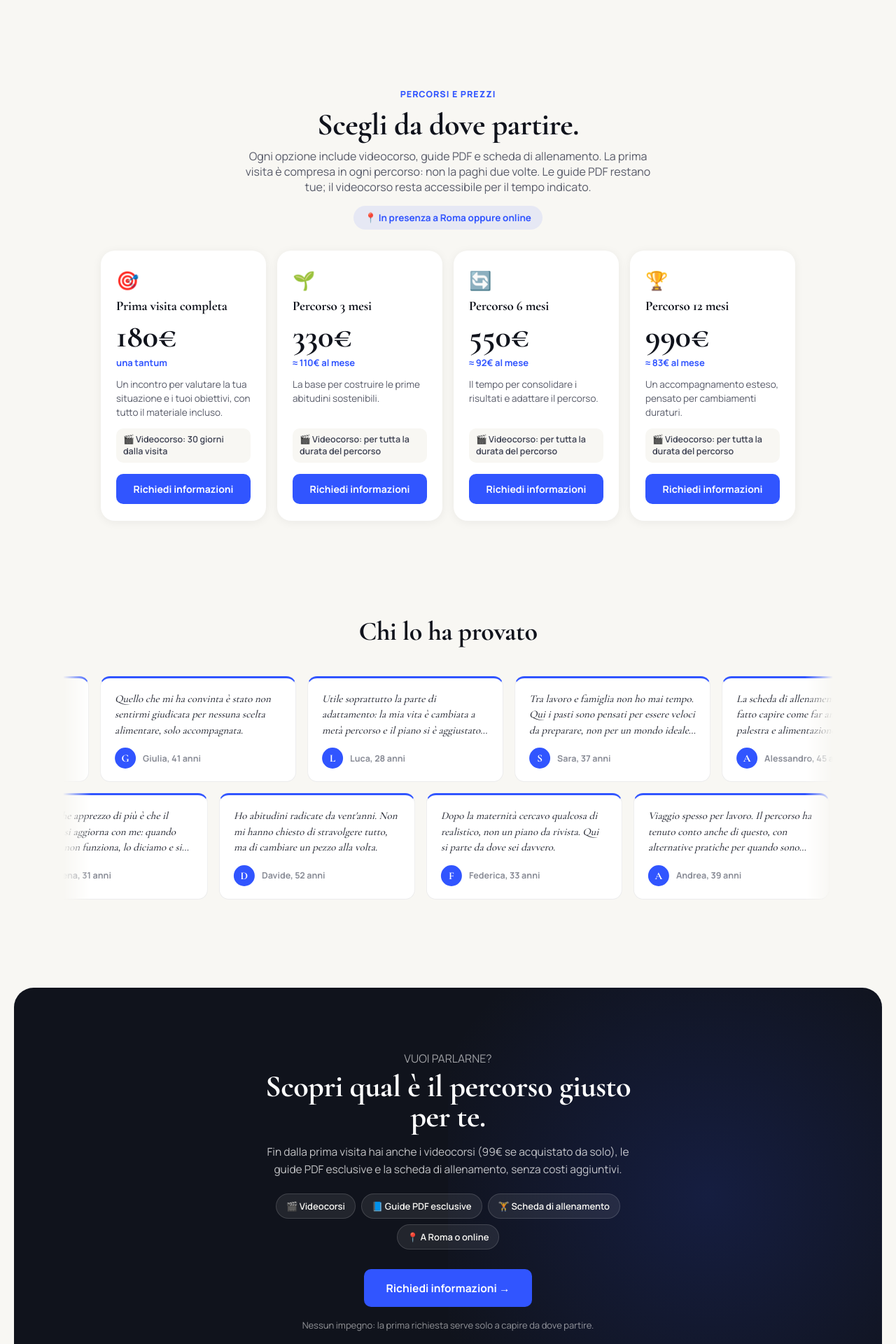
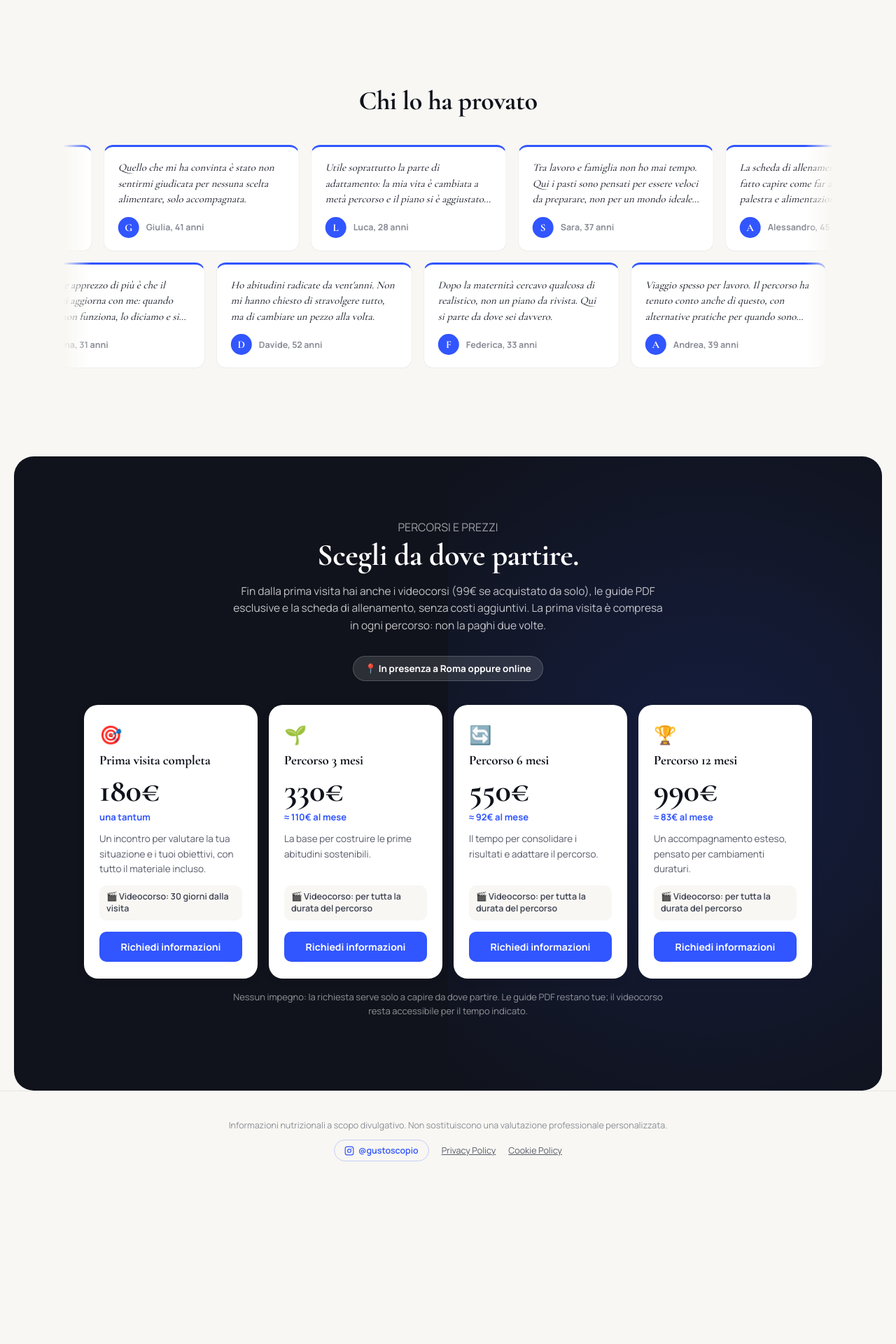
Before and after one commit to davidepalu94/gustoscopio, a React (Vite) app: page /percorsi-personalizzati in a window 1280 px wide. Shown: the part 2040-3960 px from the top of the page at 70% size. After the commit the page ends 3739 px from the top, so only its background shows below. Built offline with nearby package versions, Linux system fonts and the light colour scheme.

Commit message:
Add files via upload

```diff
--- a/src/pages/PercorsiPage.jsx
+++ b/src/pages/PercorsiPage.jsx
@@ -185,33 +185,6 @@ export default function PercorsiPage() {
         <p className="bonus-total">In tutto, <strong>{inc.totalValue}€</strong> di contenuti inclusi fin dalla prima visita.</p>
       </div>
 
-      <div className="section price-section" style={{ maxWidth: 1040 }}>
-        <div className="section-head" style={{ marginBottom: 8 }}>
-          <div className="percorsi-kicker">PERCORSI E PREZZI</div>
-          <h2 style={{ fontSize: 'clamp(30px, 5vw, 44px)' }}>Scegli da dove partire.</h2>
-          <p className="sub" style={{ maxWidth: 600, margin: '12px auto 0' }}>
-            Ogni opzione include videocorso, guide PDF e scheda di allenamento.
-            La prima visita è compresa in ogni percorso: non la paghi due volte.
-            Le guide PDF restano tue; il videocorso resta accessibile per il tempo indicato.
-          </p>
-          <div className="price-modality">📍 {MODALITA_LABEL}</div>
-        </div>
-
-        <div className="price-grid">
-          {PACKAGES.map((p) => (
-            <div className="price-card" key={p.id}>
-              <span className="price-icon">{p.icon}</span>
-              <h3>{p.label}</h3>
-              <div className="price-amount">{p.price}€</div>
-              <div className="price-sub">{perMonth(p) ? `≈ ${perMonth(p)}€ al mese` : 'una tantum'}</div>
-              <p className="price-desc">{p.desc}</p>
-              <div className="price-access">🎬 Videocorso: {p.months ? p.access : `${p.access} dalla visita`}</div>
-              <button className="add-btn price-btn" onClick={() => openModal(p.id)}>Richiedi informazioni</button>
-            </div>
-          ))}
-        </div>
-      </div>
-
       <div className="section" style={{ maxWidth: 1100, paddingLeft: 0, paddingRight: 0 }}>
         <div className="section-head" style={{ paddingLeft: 20, paddingRight: 20 }}>
           <h2 style={{ fontSize: 'clamp(28px, 4vw, 38px)' }}>Chi lo ha provato</h2>
@@ -243,22 +216,31 @@ export default function PercorsiPage() {
       </div>
 
       <div className="percorsi-cta-block">
-        <div className="percorsi-cta-inner">
-          <div className="kicker" style={{ color: 'rgba(255,255,255,0.6)' }}>VUOI PARLARNE?</div>
-          <h2 style={{ color: 'white' }}>Scopri qual è il percorso giusto per te.</h2>
-          <p style={{ color: 'rgba(255,255,255,0.75)' }}>
+        <div className="percorsi-cta-inner percorsi-cta-wide">
+          <div className="kicker" style={{ color: 'rgba(255,255,255,0.6)' }}>PERCORSI E PREZZI</div>
+          <h2 style={{ color: 'white' }}>Scegli da dove partire.</h2>
+          <p style={{ color: 'rgba(255,255,255,0.75)', maxWidth: 620, marginLeft: 'auto', marginRight: 'auto' }}>
             Fin dalla prima visita hai anche i videocorsi{inc.coursesValue ? ` (${inc.coursesValue})` : ''}, le guide PDF esclusive e la scheda di allenamento, senza costi aggiuntivi.
+            La prima visita è compresa in ogni percorso: non la paghi due volte.
           </p>
-          <div className="cta-perks">
-            <span>🎬 Videocorsi</span>
-            <span>📘 Guide PDF esclusive</span>
-            <span>🏋️ Scheda di allenamento</span>
-            <span>📍 A Roma o online</span>
+          <div className="price-modality price-modality-dark">📍 {MODALITA_LABEL}</div>
+
+          <div className="price-grid">
+            {PACKAGES.map((p) => (
+              <div className="price-card" key={p.id}>
+                <span className="price-icon">{p.icon}</span>
+                <h3>{p.label}</h3>
+                <div className="price-amount">{p.price}€</div>
+                <div className="price-sub">{perMonth(p) ? `≈ ${perMonth(p)}€ al mese` : 'una tantum'}</div>
+                <p className="price-desc">{p.desc}</p>
+                <div className="price-access">🎬 Videocorso: {p.months ? p.access : `${p.access} dalla visita`}</div>
+                <button className="add-btn price-btn" onClick={() => openModal(p.id)}>Richiedi informazioni</button>
+              </div>
+            ))}
           </div>
-          <button className="add-btn percorsi-cta-btn" onClick={() => openModal()}>
-            Richiedi informazioni →
-          </button>
-          <p className="cta-note">Nessun impegno: la prima richiesta serve solo a capire da dove partire.</p>
+          <p className="cta-note">
+            Nessun impegno: la richiesta serve solo a capire da dove partire. Le guide PDF restano tue; il videocorso resta accessibile per il tempo indicato.
+          </p>
         </div>
       </div>
 
--- a/src/styles.css
+++ b/src/styles.css
@@ -937,3 +937,11 @@ footer.foot { text-align: center; padding: 40px 24px; color: #8a8d97; font-size:
 
 .bonus-strike { font-size: 0.62em; font-weight: 600; color: #8a8d97; text-decoration-thickness: 2px; text-decoration-color: #C94B3C; margin-right: 4px; }
 .pm-strike { color: #8a8d97; text-decoration-color: #C94B3C; }
+
+/* prezzi dentro il blocco scuro finale */
+.percorsi-cta-inner.percorsi-cta-wide { max-width: 1040px; }
+.price-modality-dark { color: #FFFFFF; background: rgba(255,255,255,0.12); border: 1px solid rgba(255,255,255,0.18); }
+.percorsi-cta-wide .price-grid { text-align: left; margin-top: 34px; }
+.percorsi-cta-wide .cta-note { max-width: 620px; margin-left: auto; margin-right: auto; }
+.percorsi-cta-wide h3 { color: #10131C; }
+.percorsi-cta-wide .price-card p { margin-top: 0; font-size: 13.5px; }
```
Also changed, not shown: 1 other file (tests, documents, lock files or other folders).
